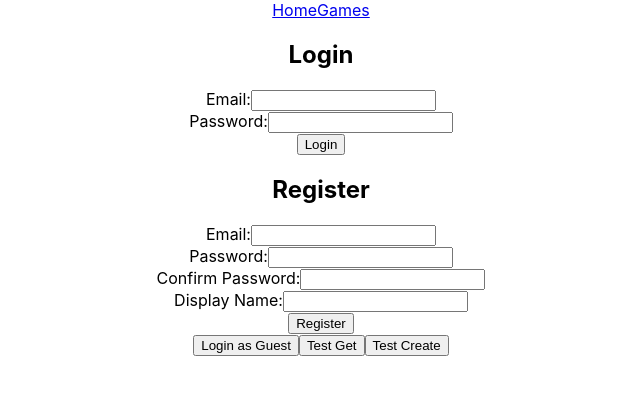
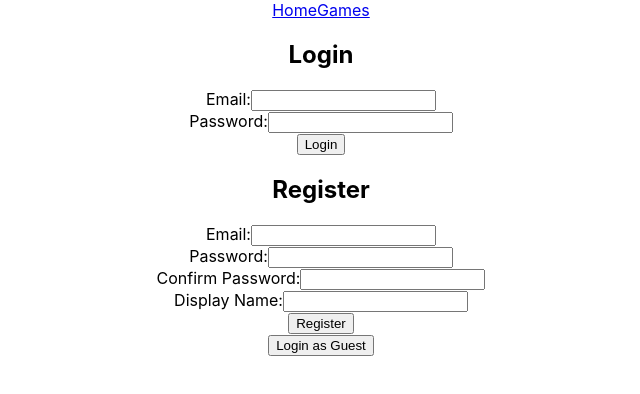
Before and after one commit to TylerNW3994/TriviaCasino, a React (Create React App) app in the folder trivia-casino/: page /login in a window 1280 px wide. Shown: the top 394 px of the page, without its empty margins (319-959 px from the left). Built offline with nearby package versions, Linux system fonts and the light colour scheme.

Commit message:
UI Setup

```diff
--- a/trivia-casino/src/components/Login.js
+++ b/trivia-casino/src/components/Login.js
@@ -31,29 +31,41 @@ const Login = () => {
         navigate('/Games');
     }
 
-    async function testLaravelGet(email) {
-        console.log('getting res');
-        const res = await fetch(`http://localhost:8000/api/player/getUser/${email}`);
-        console.log('getting data');
-        const data = await res.json();
+    function handleLogin(e) {
+        e.preventDefault();
 
-        console.log(data);
+        if (email === '' || password === '') {
+            console.error("Please fill in all fields.");
+            return;
         }
 
-    async function testLaravelCreate(userId, displayName) {
-        const res = await fetch(`http://localhost:8000/api/player/createPlayer`, {
+        let loginData = {
+            email : email,
+            password : password
+        };
+
+        fetch('http://localhost:8000/api/player/getUser', {
             method: 'POST',
             headers: {
                 'Content-Type': 'application/json',
             },
-            body: JSON.stringify({
-            user_id: userId,
-            display_name: displayName,
-            }),
-        });
+            body: JSON.stringify(loginData)
+        })
+            .then((response) => response.json())
+            .then((data) => console.log(data))
+            .catch((error) => console.error(error));
+    }
 
-        const data = await res.json();
-        console.log(data);
+    function handleRegister(e) {
+        e.preventDefault();
+
+        if (registerConfirmPassword === '' || registerDisplayName === '' || registerPassword === '' || registerEmail === '') {
+            console.error("Please fill in all fields.");
+            return;
+        } else if (registerPassword !== registerConfirmPassword) {
+            console.error("Passwords do not match!");
+            return;
+        }
     }
 
     return (
@@ -61,7 +73,7 @@ const Login = () => {
             <div className="row">
                 <div className="col-md-6">
                     <h2>Login</h2>
-                    <form>
+                    <form onSubmit={handleLogin}>
                         <label>
                             Email:
                             <input
@@ -85,7 +97,7 @@ const Login = () => {
                 </div>
                 <div className="col-md-6">
                     <h2>Register</h2>
-                    <form>
+                    <form onSubmit={handleRegister}>
                         <label>
                             Email:
                             <input
@@ -128,8 +140,6 @@ const Login = () => {
             </div>
 
             <button onClick={ loginAsGuest }>Login as Guest</button>
-            <button onClick={ () => testLaravelGet(email) }>Test Get</button>
-            <button onClick={ testLaravelCreate }>Test Create</button>
         </div>
     );
 };
```
Lines whose indentation alone changed are shown as unchanged.
